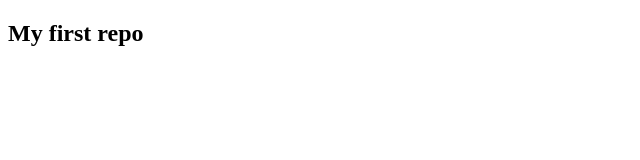
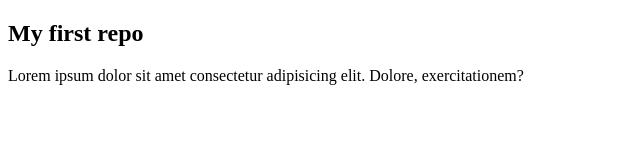
Before and after one commit to azizaabdullayeva358-pixel/verbose-memory, a plain HTML site: page index.html in a window 1280 px wide. Shown: the whole page, without its empty margins (0-640 px from the left). Drawn offline with Linux system fonts and the light colour scheme.

Commit message:
h2ni organdik

```diff
--- a/index.html
+++ b/index.html
@@ -7,5 +7,6 @@
 </head>
 <body>
     <h2>My first repo</h2>
+    <p>Lorem ipsum dolor sit amet consectetur adipisicing elit. Dolore, exercitationem?</p>
 </body>
 </html>
```
